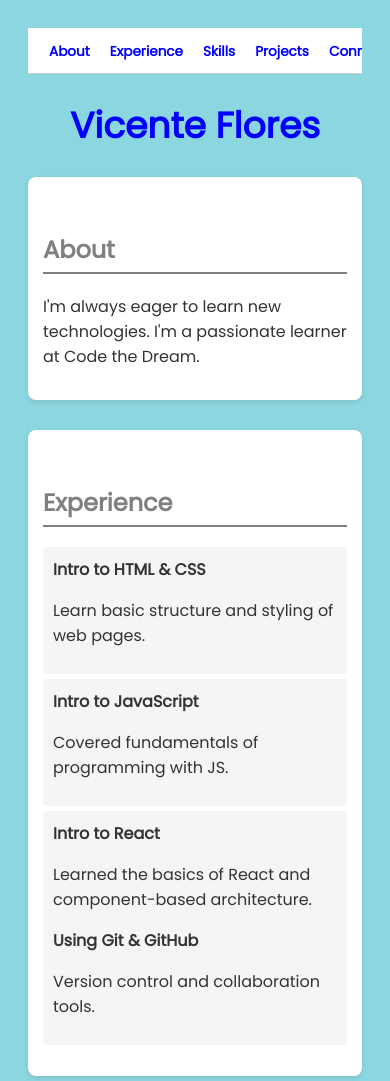
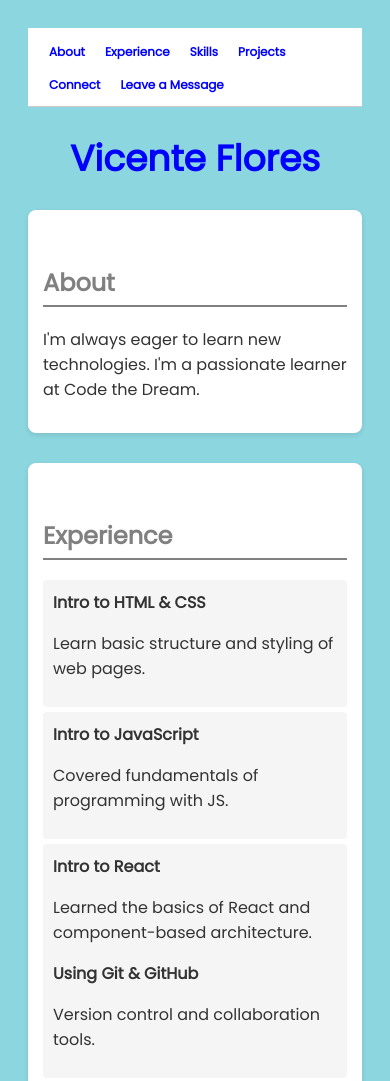
Before and after one commit to Vicentefg10/Vicente-Flores-Kepler, a plain HTML site: page index.html in a window 390 px wide. Shown: the top 1081 px of the page. Drawn offline with Linux system fonts and the light colour scheme; no server answers.

Commit message:
fixed nav bar wrapping and font size for small screens

```diff
--- a/css/index.css
+++ b/css/index.css
@@ -281,18 +281,17 @@ form[name="leave_message"] button:hover {
 }
 
 @media (max-width: 480px) {
-  nav a {
-    overflow-x: auto; /* Ensure scrollable on small screens */
+  nav ul {
+    gap: 8px; /* Smaller gap for mobile */
+    flex-wrap: wrap; /* Allow wrapping on small screens */
   }
   nav a {
-    font-size: 0.85rem; /* Smaller font size for mobile */
+    font-size: 0.75rem; /* Smaller font size for mobile */
     padding: 4px 6px; /* Smaller padding for mobile */
-  }
-  nav ul {
-    gap: 8px; /* Smaller gap for mobile */
   }
 }
 
+/* Scrollbar for nav on overflow */
 nav::-webkit-scrollbar {
   height: 6px;
 }
```
